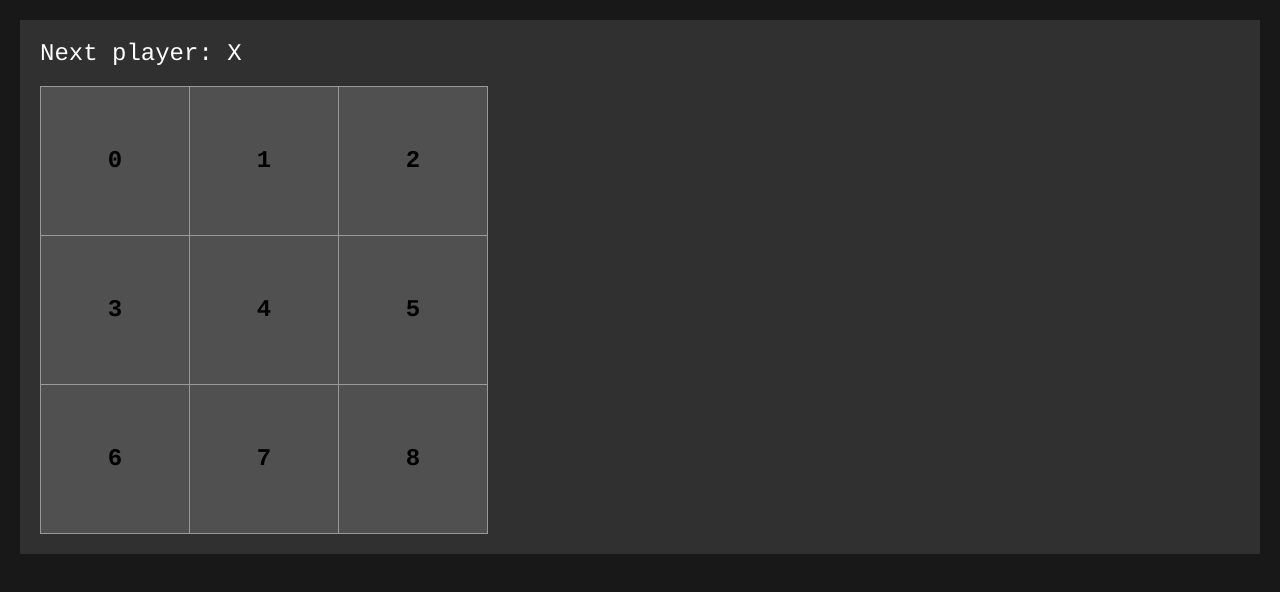
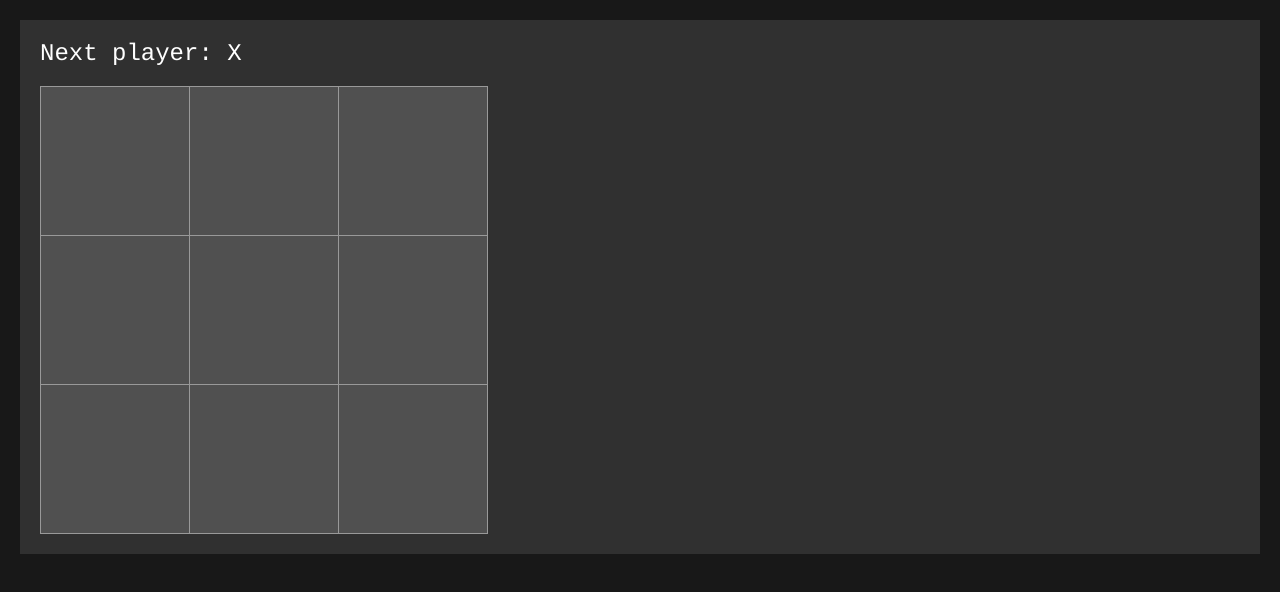
Before and after one commit to dougpagani/react-vignettes, a React (Create React App) app: page / in a window 1280 px wide. Shown: the top 592 px of the page. Built offline with nearby package versions, Linux system fonts and the light colour scheme.

Commit message:
Life state into hard-coded-correlated array

```diff
--- a/src/tic-tac-toe-from-react-tutorial.js
+++ b/src/tic-tac-toe-from-react-tutorial.js
@@ -19,19 +19,25 @@
 import './tic-tac-toe-from-react-tutorial.css';
 import React, { useState } from 'react'
 
-function Square({init}) {
-  const [ mark, setMark ] = useState(init)
+function Square({mark, onClick}) {
   return (
-    <button className="square" onClick={() => { setMark('x') }}>
+    <button className="square" onClick={onClick}>
       {mark}
     </button>
   );
 }
 
 function Board() {
+  const [ marks, setMarks ] = useState(Array(9).fill(null))
   function renderSquare(i) {
-    return <Square init={i}/>;
+    function setMark() {
+      let newMarks = marks.slice()
+      newMarks[i] = 'x'
+      setMarks(newMarks)
+    }
+    return <Square mark={marks[i]} onClick={setMark}/>;
   }
+
 
   const status = 'Next player: X';
 
```
